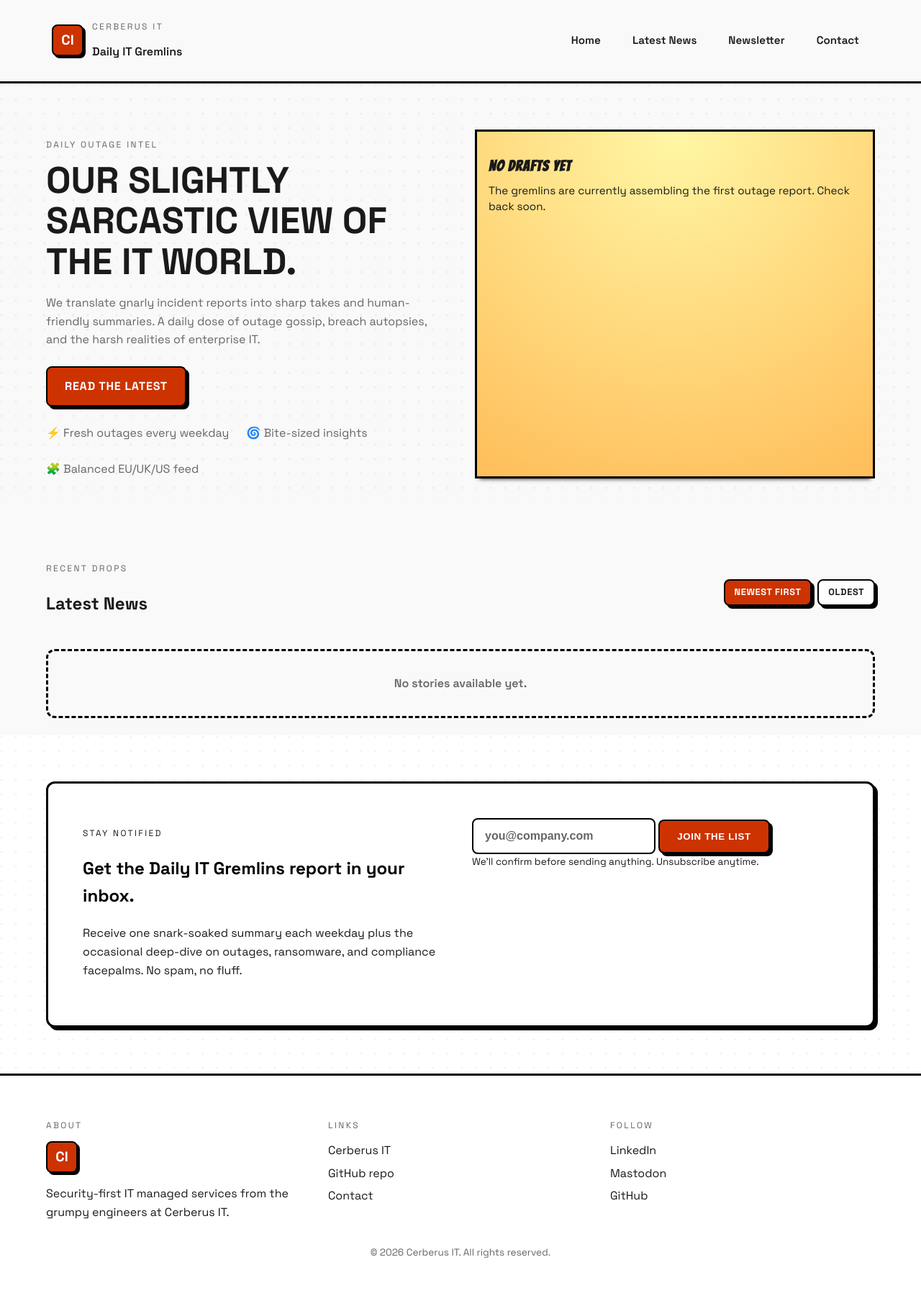
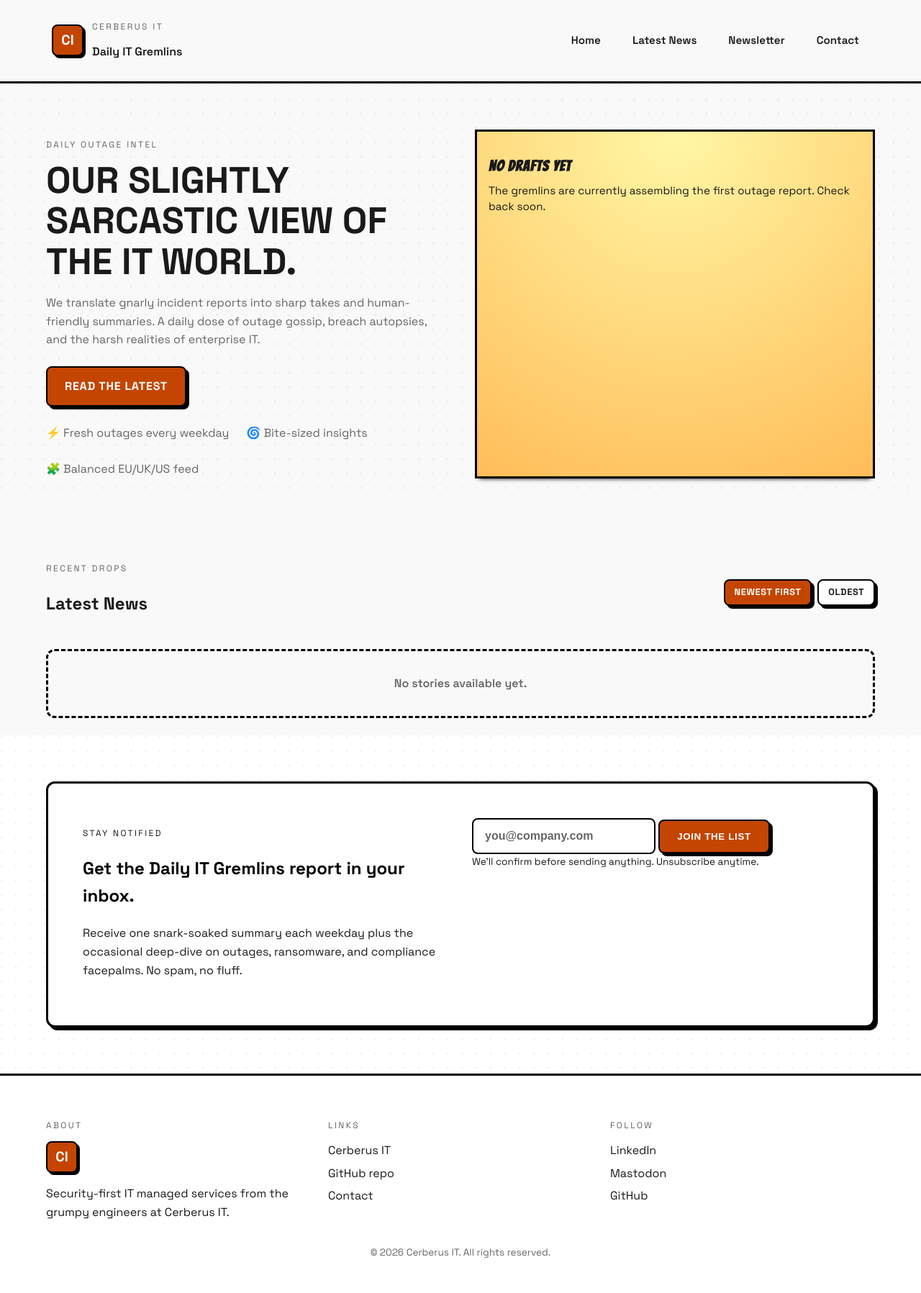
Before and after one commit to CerberusITUK/daily-it-post-console, a PHP site: page /site/index.php in a window 1280 px wide. Shown: the whole page at 72% size. Run offline with PHP 8.4, Linux system fonts and the light colour scheme; data that the repository does not hold is empty.

Commit message:
Change accent color to accessible orange

```diff
--- a/site/styles.css
+++ b/site/styles.css
@@ -2,12 +2,12 @@
   --bg: #f9f9f9;
   --card: #ffffff;
   --card-alt: #f0f0f0;
-  --accent: #cc3300;
-  --accent-soft: rgba(255, 69, 0, 0.1);
+  --accent: #c44500;
+  --accent-soft: rgba(196, 69, 0, 0.1);
   --text: #1a1a1a;
   --muted: #666666;
   --line: #000000;
-  --gradient: linear-gradient(120deg, #ff4500, #ff8c00);
+  --gradient: linear-gradient(120deg, #ff6a00, #ffa600);
   --shell: clamp(16px, 5vw, 80px);
   --font: 'Space Grotesk', system-ui, -apple-system, BlinkMacSystemFont, 'Segoe UI', sans-serif;
   --shadow: 6px 6px 0px #000000;
```
